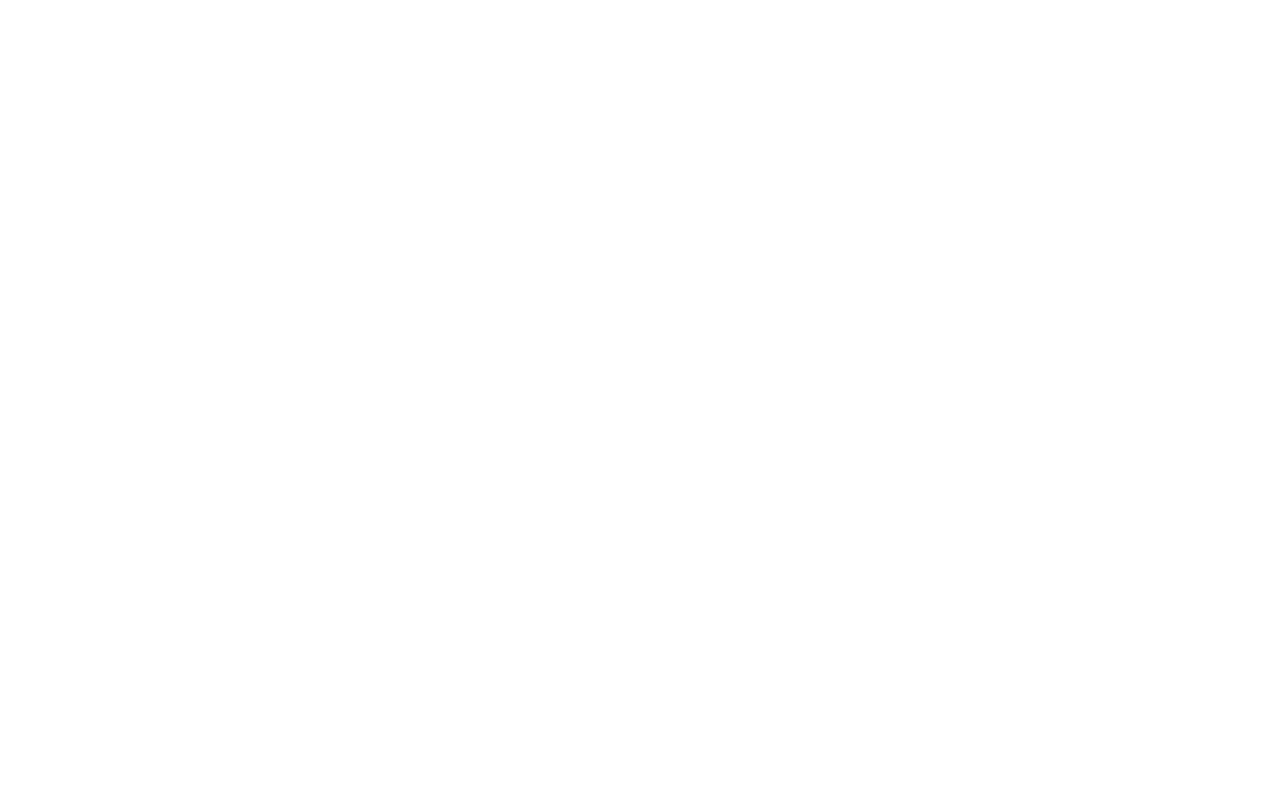
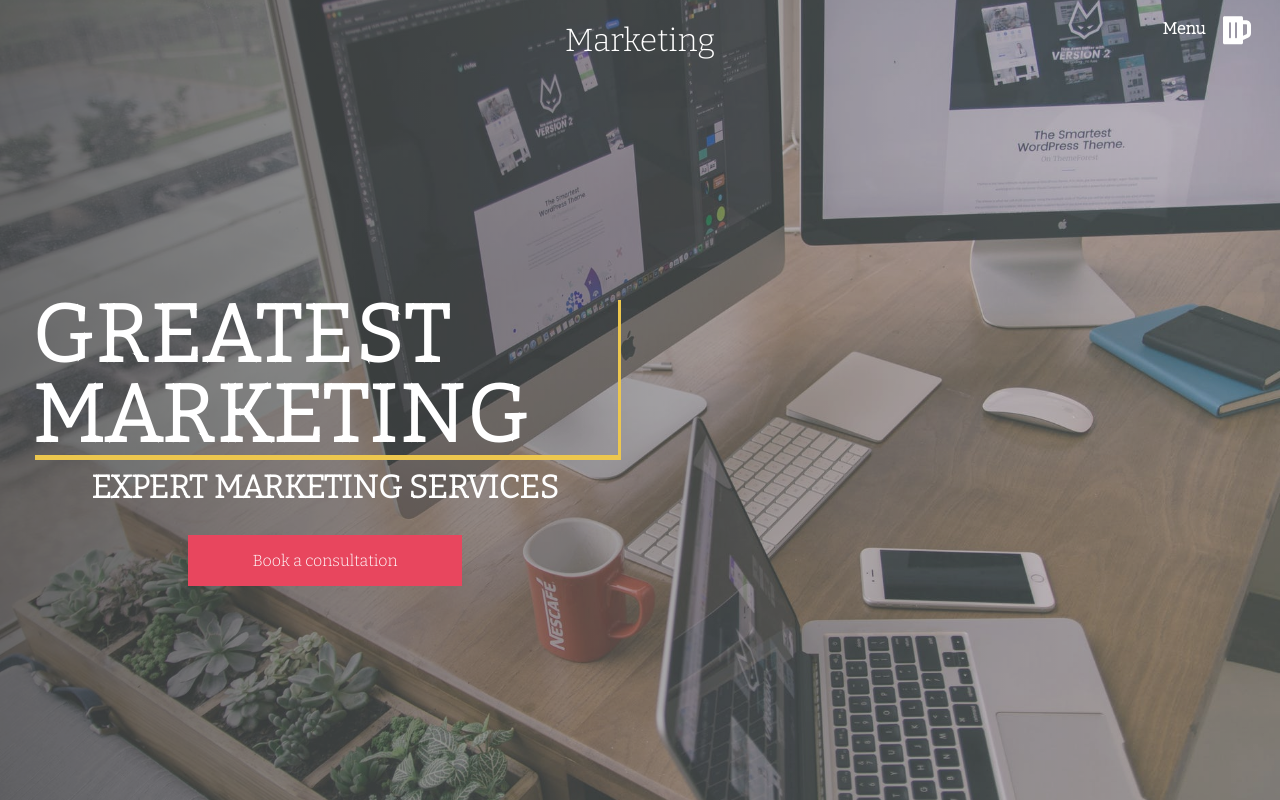
Before and after one commit to markohanesian/e-commerce-website-react, a React (Create React App) app: page / in a window 1280 px wide. Built offline with nearby package versions, Linux system fonts and the light colour scheme.

Commit message:
Added components to home

```diff
--- a/src/App.js
+++ b/src/App.js
@@ -1,9 +1,14 @@
-
+import { BrowserRouter as Router } from 'react-router-dom';
+import Hero from './components/Hero';
+import { GlobalStyle } from './GlobalStyles';
 
 function App() {
   return (
     <div>
-
+      <Router>
+        <GlobalStyle />
+        <Hero />
+      </Router>
     </div>
   );
 }
```
